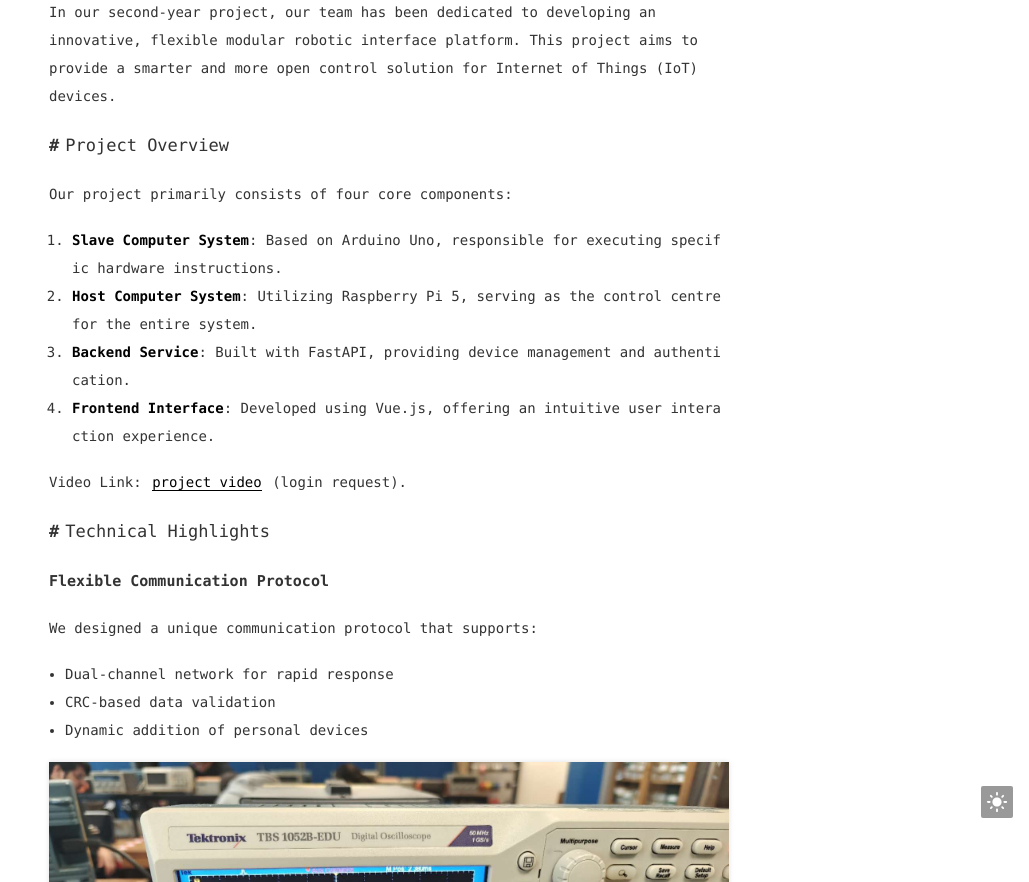
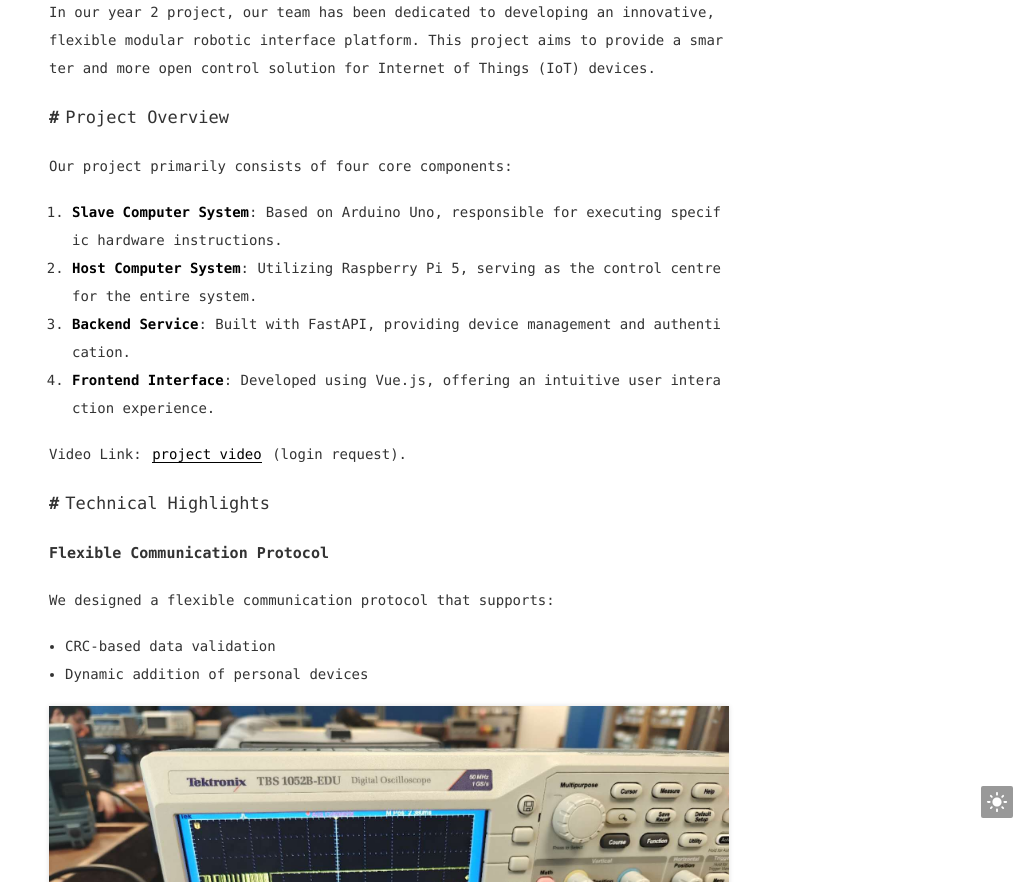
Before and after one commit to juntong20XX/juntong20XX.github.io, a Jekyll site: the page built from _posts/2025-02-25-year-2-project-index_en.md, in a window 1280 px wide and 1400 px high. Shown: the part 518-1400 px from the top of the window, without its empty margins (251-1280 px from the left). Built offline with Jekyll 4.4.1, drawn with Linux system fonts in a browser that asks for light colours.

Commit message:
update index

```diff
--- a/_posts/2025-02-25-year-2-project-index_en.md
+++ b/_posts/2025-02-25-year-2-project-index_en.md
@@ -7,7 +7,7 @@ lang: en-gb
 
 ![](Poster - Release.png)
 
-In our second-year project, our team has been dedicated to developing an innovative, flexible modular robotic interface platform. This project aims to provide a smarter and more open control solution for Internet of Things (IoT) devices.
+In our year 2 project, our team has been dedicated to developing an innovative, flexible modular robotic interface platform. This project aims to provide a smarter and more open control solution for Internet of Things (IoT) devices.
 
 ## Project Overview
 
@@ -23,8 +23,7 @@ Video Link: [project video](https://theuniversityofliverpool-my.sharepoint.com/:
 ## Technical Highlights
 
 ### Flexible Communication Protocol
-We designed a unique communication protocol that supports:
-- Dual-channel network for rapid response
+We designed a flexible communication protocol that supports:
 - CRC-based data validation
 - Dynamic addition of personal devices
 
```
